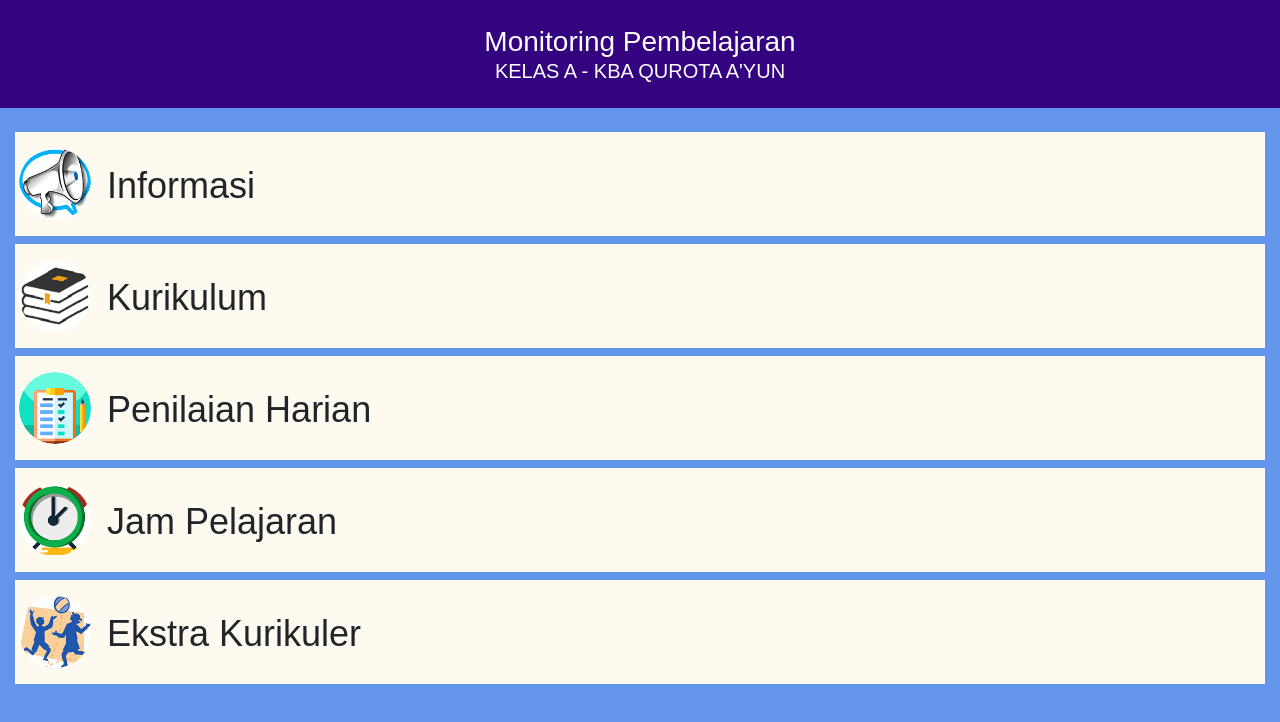
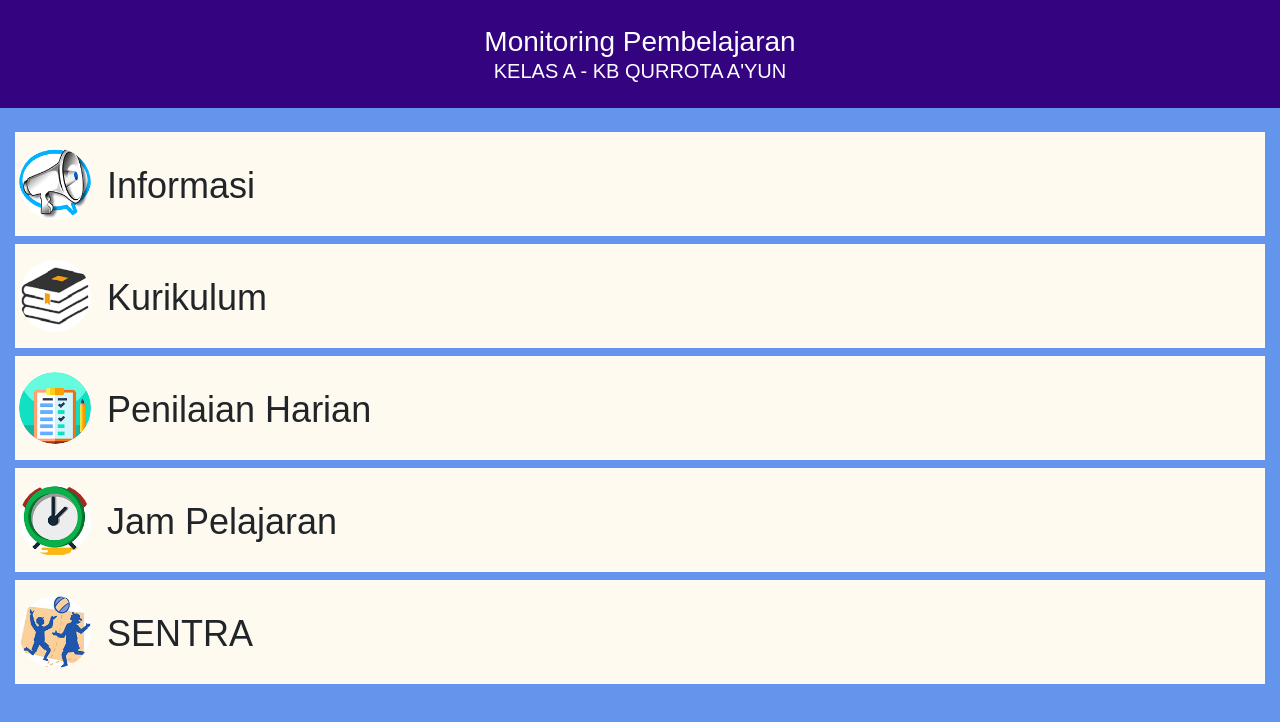
Before and after one commit to alvianaselva/qurota01, a plain HTML site: page www/index.html in a window 1280 px wide. Drawn offline with Linux system fonts and the light colour scheme.

Commit message:
ektra ganti sentra

```diff
--- a/www/index.html
+++ b/www/index.html
@@ -42,7 +42,7 @@
     <style>
         @import url('https://fonts.googleapis.com/css?family=Acme|Catamaran&display=swap');
     </style>
-    <title>Qurota 0.1</title>
+    <title>Qurrota 0.1</title>
 </head>
 
 <body>
@@ -52,7 +52,7 @@
             <div class="col-sm-12">
                 <div class="phead">
                     <h2>Monitoring Pembelajaran</h2>
-                    <h3>KELAS A - KBA QUROTA A'YUN</h3>
+                    <h3>KELAS A - KB QURROTA A'YUN</h3>
                 </div>
             </div>
         </div>
@@ -89,9 +89,9 @@
                     </li>
 
                     <li class="media mt-2 mb-1 menu-item py-3 px-1">
-                        <img src="img/ekskul.png" class="mr-3 rounded-circle" alt="Ekstra Kurikuler">
+                        <img src="img/ekskul.png" class="mr-3 rounded-circle" alt="SENTRA">
                         <div class="media-body">
-                            <h3 class="mt-3 mb-1">Ekstra Kurikuler </h3>
+                            <h3 class="mt-3 mb-1">SENTRA </h3>
                         </div>
                     </li>
                 </ul>
```
